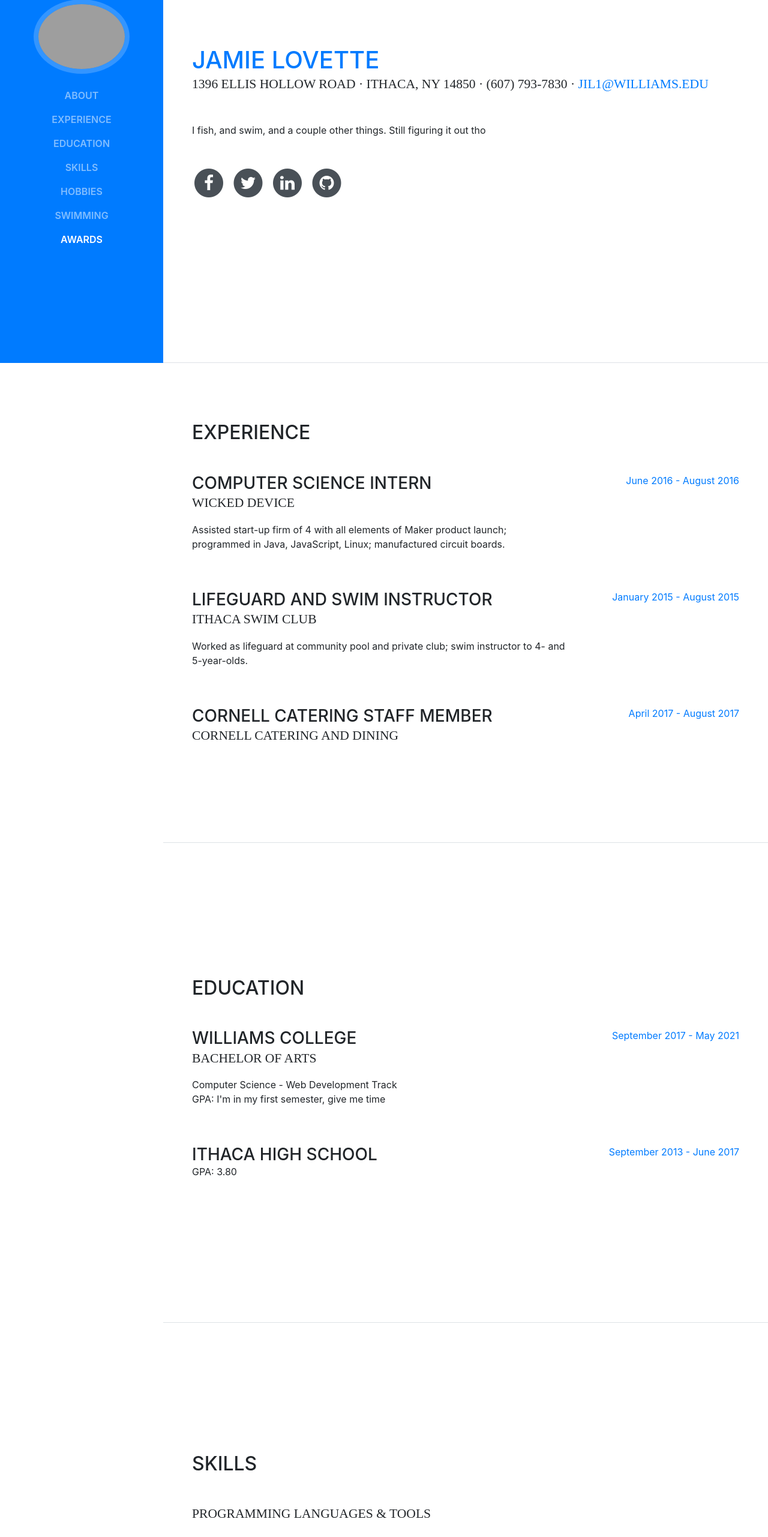
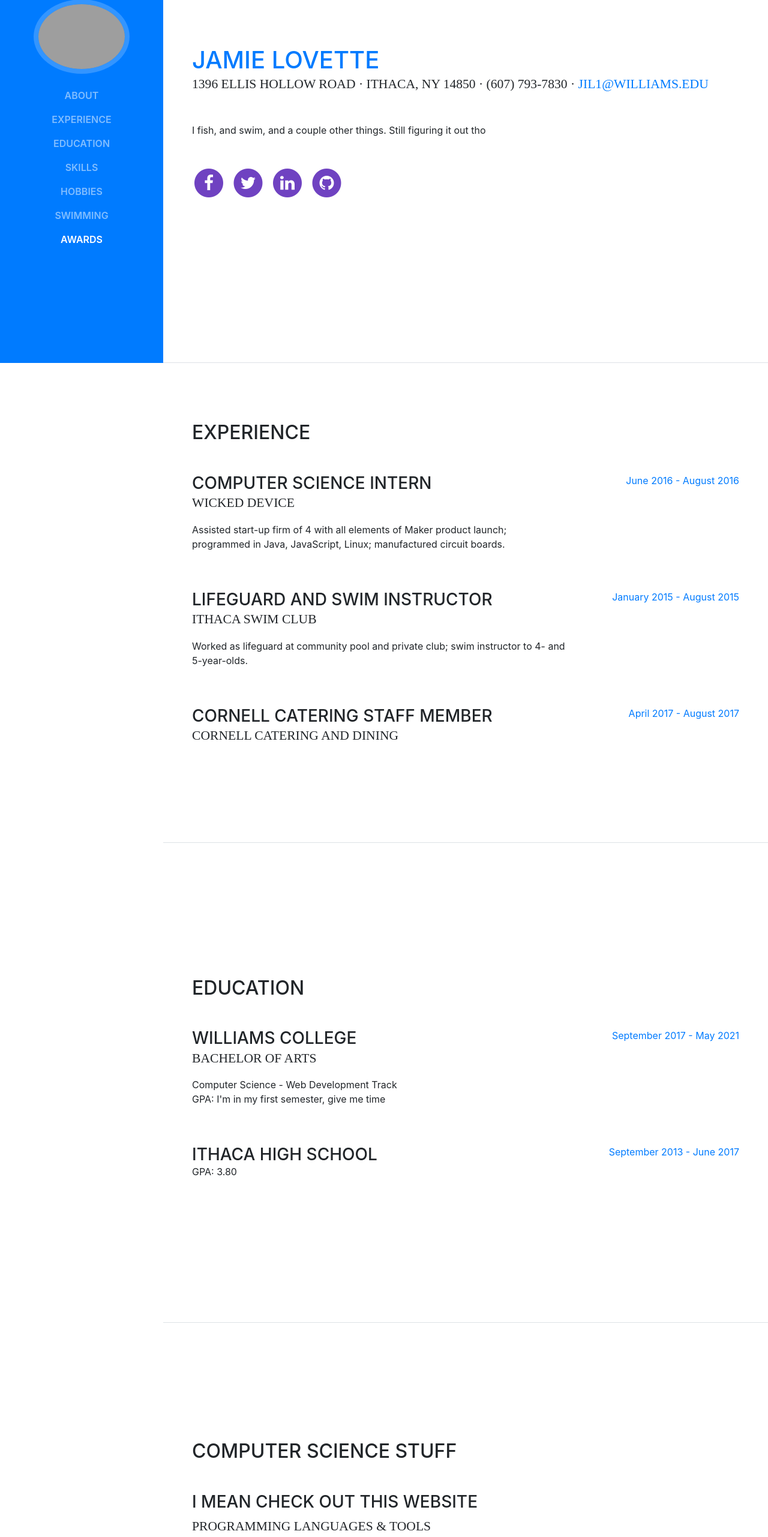
Before and after one commit to JLovette/JLovette.github.io, a website with bundled scripts: page index.html in a window 1280 px wide. Shown: the part 195-2757 px from the top of the page at 60% size. Built offline with nearby package versions, Linux system fonts and the light colour scheme; grey boxes are pictures that could not be loaded; a web font is replaced by a local one.

Commit message:
Not sure what I edited

```diff
--- a/index.html
+++ b/index.html
@@ -198,8 +198,8 @@ programmed in Java, JavaScript, Linux; manufactured circuit boards.</p>
 
       <section class="resume-section p-3 p-lg-5 d-flex flex-column" id="skills">
         <div class="my-auto">
-          <h2 class="mb-5">Skills</h2>
-
+          <h2 class="mb-5">Computer Science Stuff</h2>
+          <h3 class>I mean check out this website</h3>
           <div class="subheading mb-3">Programming Languages &amp; Tools</div>
           <ul class="list-inline list-icons">
             <li class="list-inline-item">
--- a/scss/_global.scss
+++ b/scss/_global.scss
@@ -42,9 +42,9 @@ h2 {
 
 .list-social-icons {
   a {
-    color: $gray-700;
+    color: $primary;
     &:hover {
-      color: $primary;
+      color: $secondary;
     }
     .fa-lg {
       font-size: 1.75rem;
```
Also changed, not shown: css/resume.css, css/resume.min.css.
